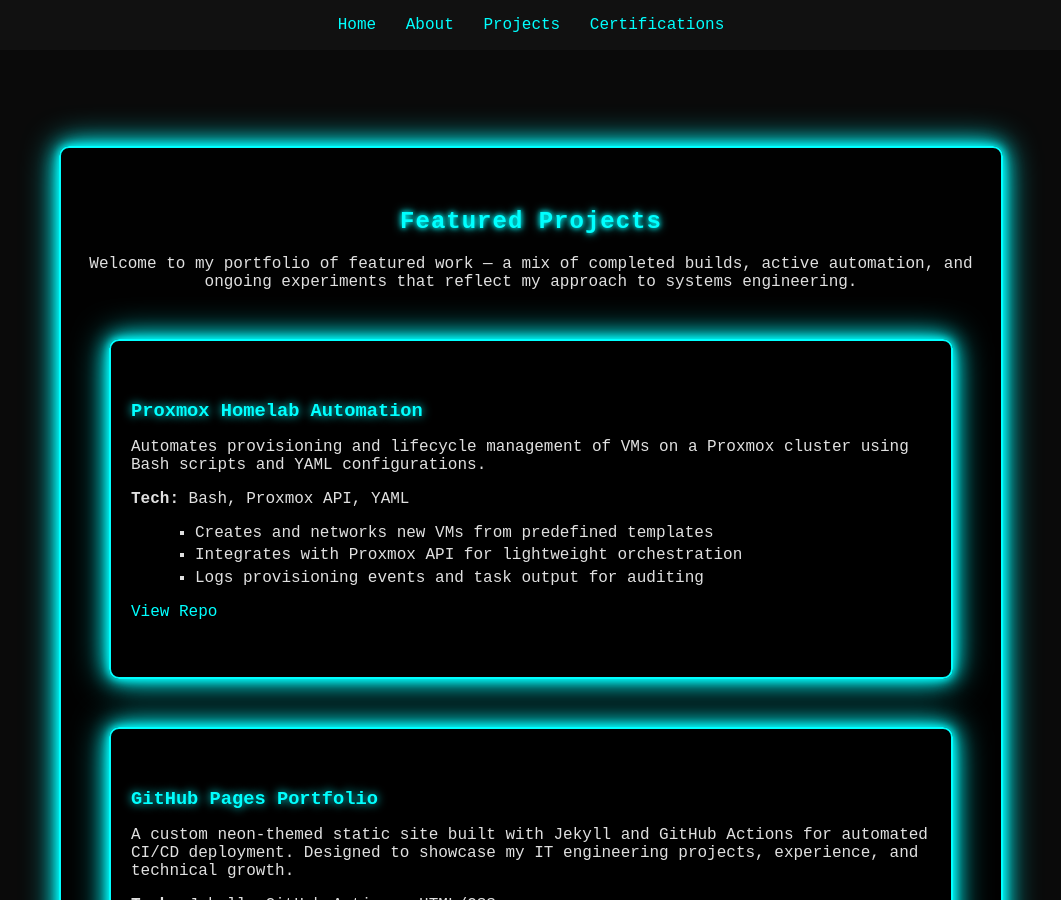
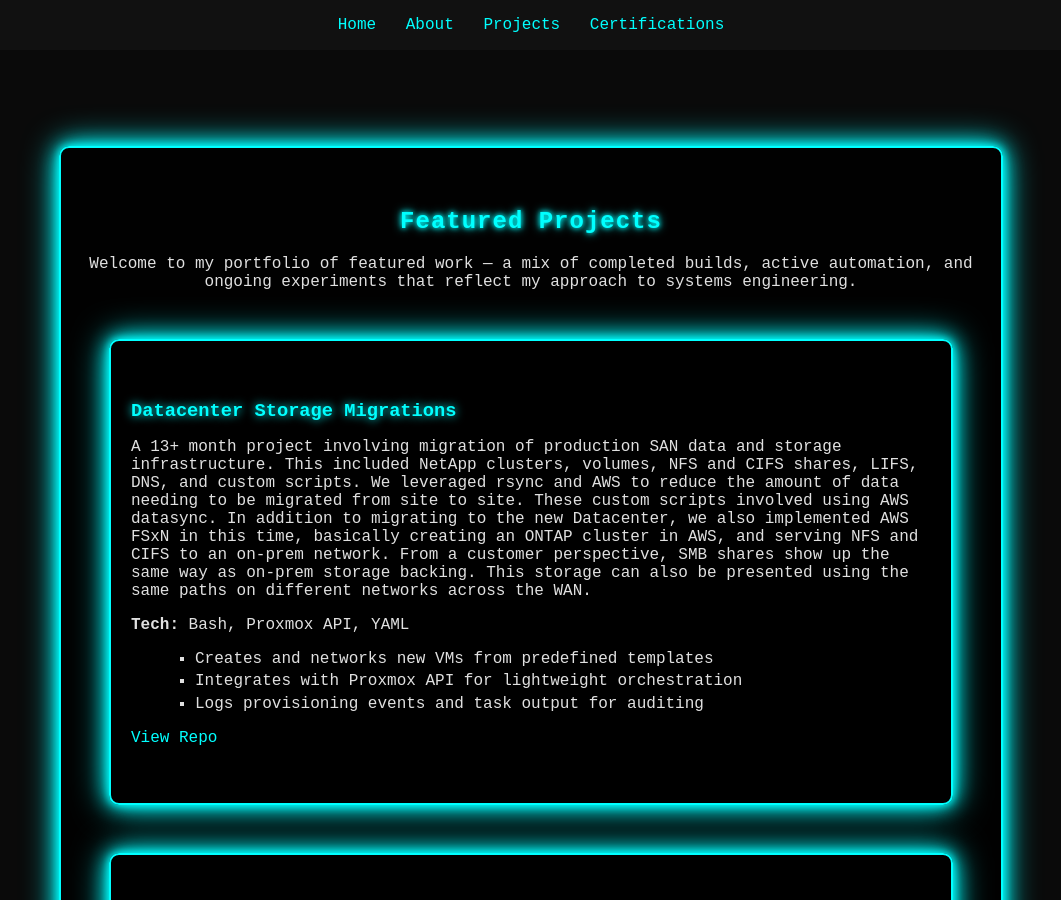
Before and after one commit to pearson-thaddeus-l/pearson-thaddeus-l-jekyll, a Jekyll site: the page built from projects.md, in a window 1280 px wide and 900 px high. Shown: the whole window, without its empty margins (109-1170 px from the left). Built offline with Jekyll 4.4.1, drawn with Linux system fonts in a browser that asks for light colours.

Commit message:
Adding Data Migration project

```diff
--- a/projects.md
+++ b/projects.md
@@ -9,6 +9,20 @@
 <p>
 Welcome to my portfolio of featured work — a mix of completed builds, active automation, and ongoing experiments that reflect my approach to systems engineering.
 </p>
+
+<div class="neon-border project-card">
+  <h3>Datacenter Storage Migrations</h3>
+  <p>
+    A 13+ month project involving migration of production SAN data and storage infrastructure. This included NetApp clusters, volumes, NFS and CIFS shares, LIFS, DNS, and custom scripts. We leveraged rsync and AWS to reduce the amount of data needing to be migrated from site to site. These custom scripts involved using AWS datasync. In addition to migrating to the new Datacenter, we also implemented AWS FSxN in this time, basically creating an ONTAP cluster in AWS, and serving NFS and CIFS to an on-prem network. From a customer perspective, SMB shares show up the same way as on-prem storage backing. This storage can also be presented using the same paths on different networks across the WAN.
+  </p>
+  <p><strong>Tech:</strong> Bash, Proxmox API, YAML</p>
+  <ul>
+    <li>Creates and networks new VMs from predefined templates</li>
+    <li>Integrates with Proxmox API for lightweight orchestration</li>
+    <li>Logs provisioning events and task output for auditing</li>
+  </ul>
+  <p><a href="https://github.com/pearson-thaddeus-l/proxmox-auto-builder" target="_blank" class="neon-button">View Repo</a></p>
+</div>
 
 <div class="neon-border project-card">
   <h3>Proxmox Homelab Automation</h3>
```
